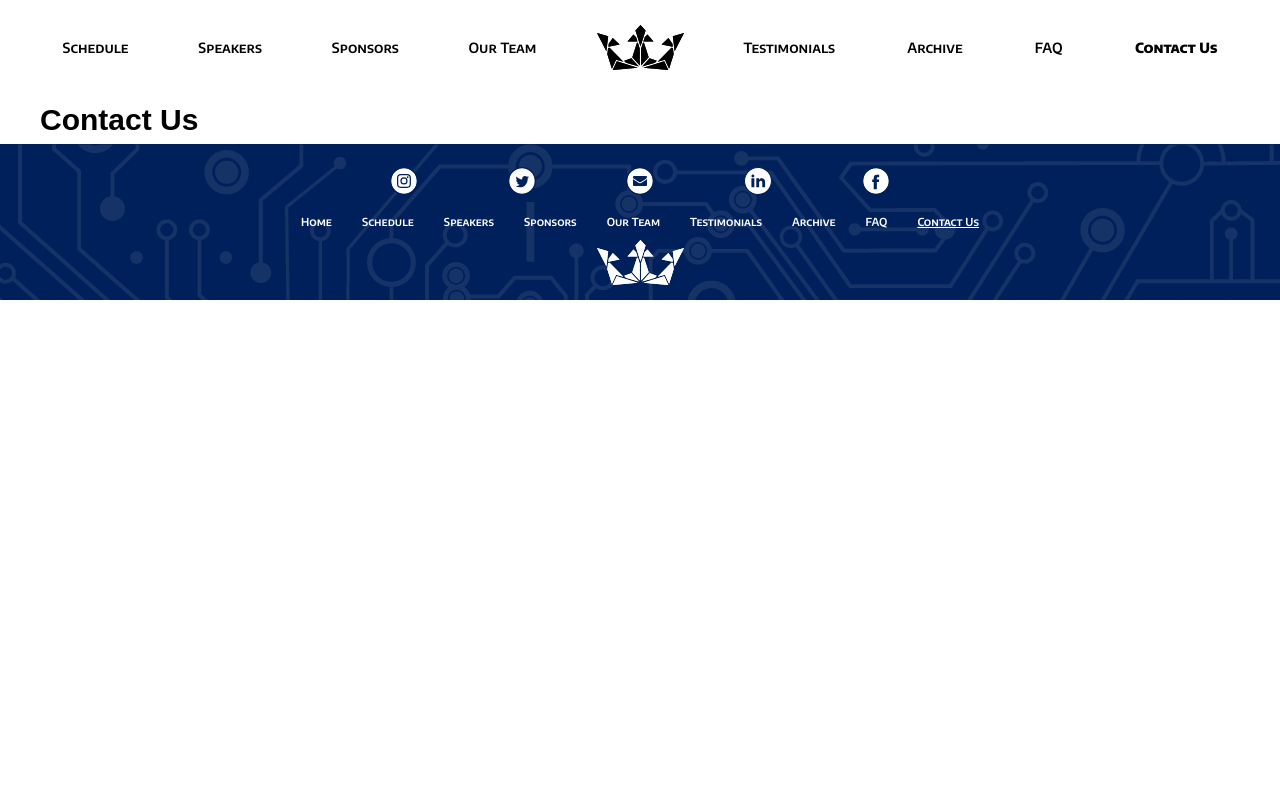
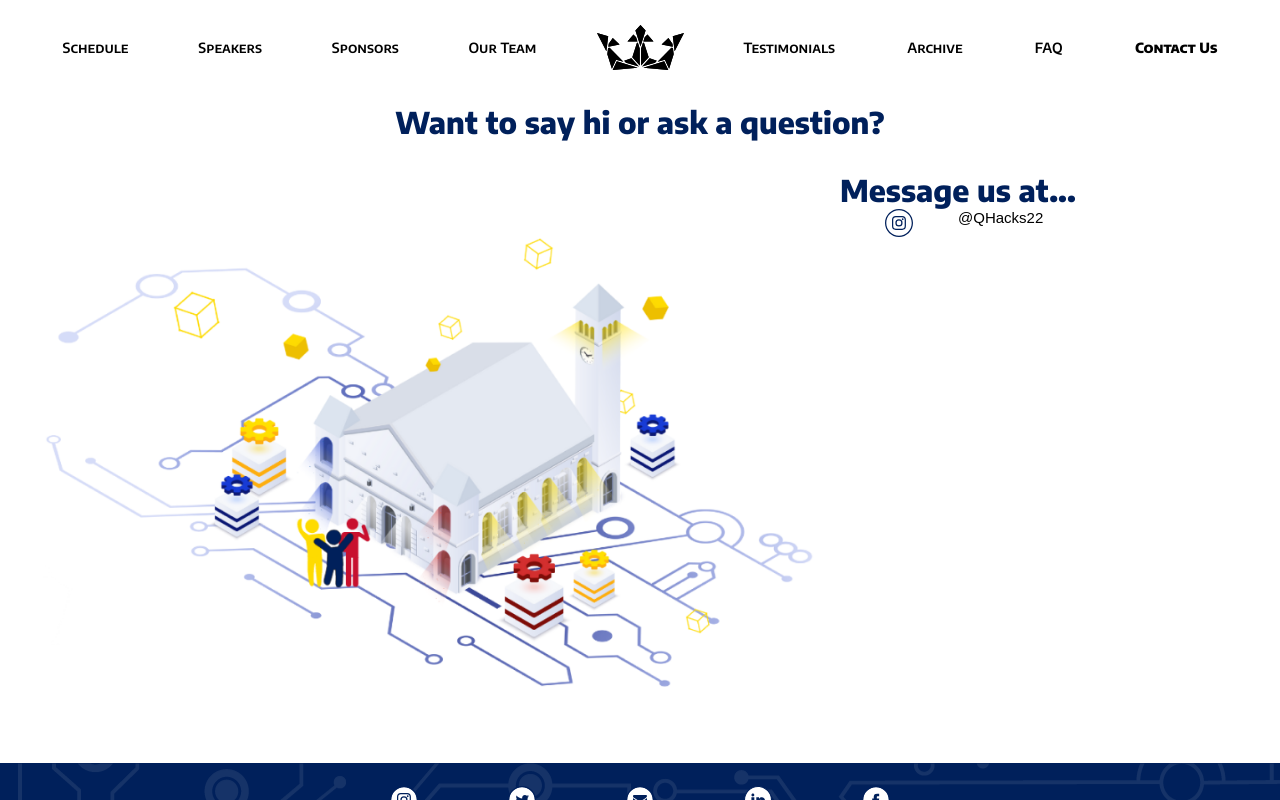
Before and after one commit to Krsikapa00/qhacks_2022, a React (Create React App) app: page /contact-us in a window 1280 px wide. Built offline with nearby package versions, Linux system fonts and the light colour scheme.

Commit message:
Altered footer and started contact us page

```diff
--- a/src/App.css
+++ b/src/App.css
@@ -19,7 +19,7 @@
 }
 
 .fullscreen {
-  min-height: 100%;
+  min-height: calc(100vh - 80px - 175px);
 }
 
 @media screen and (max-width: 1200px) {
--- a/src/App.js
+++ b/src/App.js
@@ -13,11 +13,11 @@ import Testimonials from './pages/testimonials';
 
 function App() {
   return (
-  <div className="fullscreen">
+
     <Router>
       <Header />
         <Switch>
-          <div className="sidePadding">
+          <div className="sidePadding fullscreen">
             <Route  path="/" exact component={Home}/>
             <Route path="/schedule" exact component={Schedule}/>
             <Route path="/speakers" exact component={Speakers}/>
@@ -31,7 +31,6 @@ function App() {
         </Switch>
         <Footer />
     </ Router>
-    </div>
   );
 }
 
--- /dev/null
+++ b/src/components/common/contactUs/contactUsElements.js
@@ -0,0 +1,79 @@
+import styled from 'styled-components'
+
+
+export const ContactUsContainer = styled.div`
+    display: flex;
+    flex-direction: column;
+`
+
+export const ContactUsColumns = styled.div`
+    display: flex;
+    flex-direction: row;
+    /* fle: 2fr 1fr */
+`
+export const ContactUsHeader = styled.h1`
+    display: flex;
+    font-family: Encode Sans ebold;
+    color: #00205B;
+    justify-content: center;
+`
+
+export const ContactUsImageContainer = styled.div`
+    display: flex;
+    width: auto;
+    align-items: center;
+    justify-content: center;
+    left: 0;
+    right: 0;
+`
+export const ContactUsImage = styled.img`
+    display: flex;
+    width: auto;
+    align-items: center;
+    justify-content: center;
+    width: 800px;
+    /* height: 300px; */
+
+    @media screen and (max-width: 1215px) {
+        width: 400px;
+        height: 225px;
+    }
+    @media screen and (max-width: 1000px) {
+        padding-Top: 40px;
+        width: 80%;
+        height: 90%;
+    }
+    @media screen and (max-width: 700px) {
+        padding-Top: 40px;
+        width: 100%;
+        height: 100%;
+    }
+`
+
+
+export const ContactUsSCLink = styled.a `
+    color: #fff;
+    display: flex;
+    align-items: center;
+    text-decoration: none;
+    padding: 0 3rem;
+    height: 100%;
+    cursor: pointer;
+
+    @media screen and (max-width: 850px) {
+        padding: 0 0;
+    }
+`
+export const ContactUsSCGroup = styled.div`
+    display: flex;
+    flex-direction: row;
+`
+export const ContactUsSCContainer = styled.div`
+    display: flex;
+    flex-direction: column;
+    padding: 2rem 0;
+
+`
+export const ContactUsSCTitle = styled.div`
+    display: flex;
+`
--- /dev/null
+++ b/src/components/common/contactUs/index.js
@@ -0,0 +1,47 @@
+import React from 'react'
+import { ContactUsColumns, ContactUsContainer, ContactUsHeader, ContactUsSCGroup, ContactUsSCLink, ContactUsSCTitle, ContactUsImage, ContactUsSCContainer, ContactUsImageContainer } from './contactUsElements'
+import graphic from "../../../assets/graphics/ContactUsGraphic.png"
+import facebook from '../../../assets/icons/socialFacebook.svg'
+import instagram from '../../../assets/icons/socialInstagram.svg'
+import linkedin from '../../../assets/icons/socialLinkedin.svg'
+import twitter from '../../../assets/icons/socialTwitter.svg'
+import mail from '../../../assets/icons/socialMail.svg'
+const ContactUsCard = () => {
+    return (
+        <ContactUsContainer>
+            <ContactUsHeader>Want to say hi or ask a question?</ContactUsHeader>
+            <ContactUsColumns>
+                <ContactUsImageContainer>
+                    <ContactUsImage src={graphic}/>
+                </ContactUsImageContainer>
+                <ContactUsSCContainer>
+                    <ContactUsHeader>Message us at...</ContactUsHeader>
+                    <ContactUsSCGroup>
+                        <ContactUsSCLink>
+                            <img src={instagram} alt={'Instgram'}/>
+                        </ContactUsSCLink>
+                        <ContactUsSCTitle>@QHacks22</ContactUsSCTitle>
+                    </ContactUsSCGroup>
+                    <ContactUsSCGroup>
+                        <ContactUsSCLink></ContactUsSCLink>
+                        <ContactUsSCTitle></ContactUsSCTitle>
+                    </ContactUsSCGroup>
+                    <ContactUsSCGroup>
+                        <ContactUsSCLink></ContactUsSCLink>
+                        <ContactUsSCTitle></ContactUsSCTitle>
+                    </ContactUsSCGroup>
+                    <ContactUsSCGroup>
+                        <ContactUsSCLink></ContactUsSCLink>
+                        <ContactUsSCTitle></ContactUsSCTitle>
+                    </ContactUsSCGroup>
+                    <ContactUsSCGroup>
+                        <ContactUsSCLink></ContactUsSCLink>
+                        <ContactUsSCTitle></ContactUsSCTitle>
+                    </ContactUsSCGroup>
+                </ContactUsSCContainer>
+            </ContactUsColumns>
+        </ContactUsContainer>
+    )
+}
+
+export default ContactUsCard
--- a/src/components/common/faq/faqElements.js
+++ b/src/components/common/faq/faqElements.js
@@ -3,22 +3,17 @@ import styled from 'styled-components'
 export const FAQContainer = styled.div`
     display: flex;
     flex-direction: column;
-
-
 `
 export const FAQGroup = styled.div`
     display: flex;
     flex-direction: column;
     margin: 1rem 0;
-    /* left:0;
-    bottom:0;
-    right:0; */
+
 `
-export const FAQHeader = styled.div`
+export const FAQHeader = styled.h1`
     display: flex;
     font-family: Encode Sans ebold;
     color: #00205B;
-    font-size: 24px;
     justify-content: center;
 
 `
@@ -29,7 +24,6 @@ export const FAQQuestion = styled.div`
     margin: 0 1rem;
     font-size: 16px;
     height: 100%;
-    cursor: pointer;
 
 `
 export const FAQAnswer = styled.div`
@@ -39,6 +33,4 @@ export const FAQAnswer = styled.div`
     margin: 0 1rem;
     font-size: 14px;
     height: 100%;
-    cursor: pointer;
-
 `
--- a/src/components/common/footer/footerElements.js
+++ b/src/components/common/footer/footerElements.js
@@ -1,5 +1,4 @@
 import styled from 'styled-components'
-import { NavLink as Link } from 'react-router-dom'
 import logo from '../../../assets/images/backgrounds/CircuitBoardGraphicFilledarkened.png';
 
 export const FooterContainer = styled.nav`
@@ -16,7 +15,7 @@ export const FooterContainer = styled.nav`
 `
 
 export const FooterSCLink = styled.a `
-    color: #000;
+    color: #fff;
     display: flex;
     align-items: center;
     text-decoration: none;
@@ -28,7 +27,7 @@ export const FooterSCLink = styled.a `
         padding: 0 0;
     }
 `
-export const FooterPageLink = styled(Link)`
+export const FooterPageLink = styled.a`
     color: #fff;
     padding: 5px 0;
     display: flex;
@@ -46,18 +45,37 @@ export const FooterPageLink = styled(Link)`
         text-decoration: underline;
     }
 `
-export const FooterLinkLogo = styled(Link)`
-    color: #000;
+export const FooterLinkLogo = styled.div`
+    color: #fff;
     display: flex;
     align-items: center;
     text-decoration: none;
-    padding: 0 2.5rem;
+    font-family: "Encode Sans sbold";
+    margin: 0.5rem 2.5rem;
     height: 100%;
-    cursor: pointer;
+    font-size: 32px;
+    opacity: 90%;
+
 
     @media screen and (max-width: 850px) {
         display: none;
     }
+`
+export const FooterHeadings = styled.div`
+    color: #bebebe;
+    display: flex;
+    align-items: center;
+    text-decoration: none;
+    font-family: "Encode Sans sbold";
+    margin: 0.25rem 2.5rem;
+    height: 100%;
+    font-size: 11px;
+    opacity: 90%;
+
+
+    /* @media screen and (max-width: 850px) {
+        display: none;
+    } */
 `
 export const FooterLinksMenu = styled.div `
     align-items: center;
@@ -70,8 +88,6 @@ export const FooterLinksMenu = styled.div `
     width: 70%;
     display: flex;
     flex-wrap: wrap;
-    /* align-items: center; */
-    /* grid-template-columns: repeat(auto-fill, minmax(100px, 1fr)); */
 
 `
 
@@ -91,5 +107,4 @@ export const FooterMenu = styled.div`
         justify-content: space-between;
     }
 `
-
 ;
--- a/src/components/common/footer/index.js
+++ b/src/components/common/footer/index.js
@@ -1,5 +1,5 @@
 import React from 'react'
-import { FooterContainer, FooterSCLink, FooterMenu, FooterPageLink, FooterLinksMenu, FooterLinkLogo } from './footerElements';
+import { FooterContainer, FooterSCLink, FooterMenu, FooterPageLink, FooterLinksMenu, FooterLinkLogo, FooterHeadings } from './footerElements';
 import facebook from '../../../assets/icons/socialFacebook.svg'
 import instagram from '../../../assets/icons/socialInstagram.svg'
 import linkedin from '../../../assets/icons/socialLinkedin.svg'
@@ -31,37 +31,22 @@ const Footer = () => {
                     </FooterSCLink>
                 </FooterMenu>
                 <FooterLinksMenu>
-                    <FooterPageLink exact={true} to="/" activeStyle>
-                        Home
+                    <FooterPageLink href="https://2020.qhacks.io/">
+                            Qhacks 2020
                     </FooterPageLink>
-                    <FooterPageLink to="/schedule" activeStyle>
-                        Schedule
+                    <FooterPageLink href="https://localhackday.mlh.io/">
+                            Local Hack Day
                     </FooterPageLink>
-                    <FooterPageLink to="/speakers" activeStyle>
-                        Speakers
+                    <FooterPageLink href="https://medium.com/@qhacks">
+                            QHacks Blog
                     </FooterPageLink>
-                    <FooterPageLink to="/sponsors" activeStyle>
-                        Sponsors
-                    </FooterPageLink>
-                    <FooterPageLink to="/our-team" activeStyle>
-                        Our Team
-                    </FooterPageLink>
-                    <FooterPageLink to="/testimonials" activeStyle>
-                        Testimonials
-                    </FooterPageLink>
-                    <FooterPageLink to="/archive" activeStyle>
-                        Archive
-                    </FooterPageLink>
-                    <FooterPageLink to="/faq" activeStyle>
-                        FAQ
-                    </FooterPageLink>
-                    <FooterPageLink to="/contact-us" activeStyle>
-                        Contact Us
+                    <FooterPageLink href="https://static.mlh.io/docs/mlh-code-of-conduct.pdf">
+                            MLH Code of Conduct
                     </FooterPageLink>
                 </FooterLinksMenu>
-                <FooterLinkLogo to="/">
-                    <img src={logo} alt='LOGO'/>
-                </FooterLinkLogo>
+                <FooterHeadings>Queen's University | 99 University Ave, Kingston, ON</FooterHeadings>
+                <FooterHeadings><a href="https://github.com/qhacks/qhacks-website/tree/dev-2020" target="_blank" style={{textDecoration: "none", color: "#bebebe"}} > {"</>"} with ♡ by Queen's students</a></FooterHeadings>
+                <FooterHeadings>Copyright © 2021 QHacks</FooterHeadings>
 
             </FooterContainer>
         </>
--- a/src/components/common/index.js
+++ b/src/components/common/index.js
@@ -2,9 +2,11 @@ import Header from "./header";
 import Footer from "./footer";
 import ValueProposition from "./valueProposition";
 import Videocomponent from "./videoComponent";
+import ContactUsCard from "./contactUs";
 // Add each main component you create here to call it all on one line
 export {
     Footer,
+    ContactUsCard,
     Videocomponent,
     ValueProposition,
     Header
--- a/src/pages/contactUs.js
+++ b/src/pages/contactUs.js
@@ -1,10 +1,8 @@
 import React from 'react'
-
+import { ContactUsCard } from '../components/common'
 const ContactUs = () => {
     return (
-        <div>
-            <h1>Contact Us</h1>
-        </div>
+            <ContactUsCard/>
     )
 }
 
```
Also changed, not shown: src/components/common/faq/faq.json (deleted, +0 -38 lines), src/components/common/valueProposition/valuePropositionCardElements.js (+0 -7 lines), src/assets/graphics/ContactUsGraphic.png (added).
